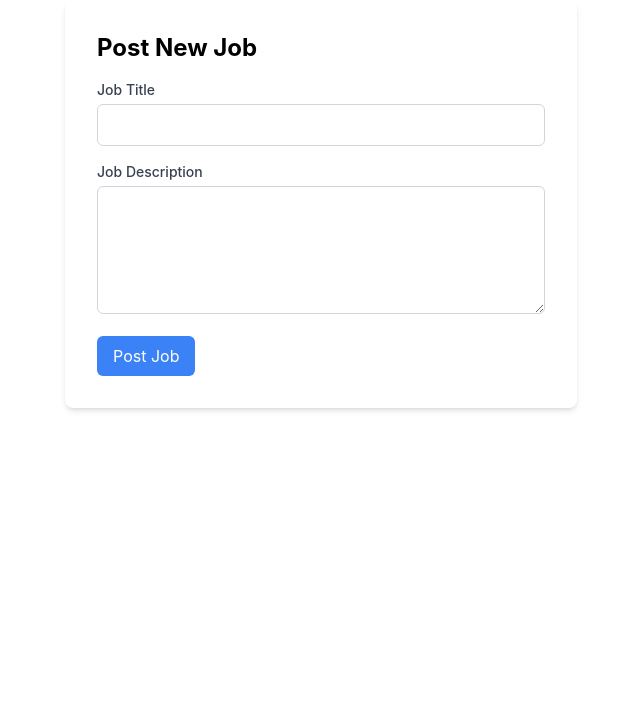
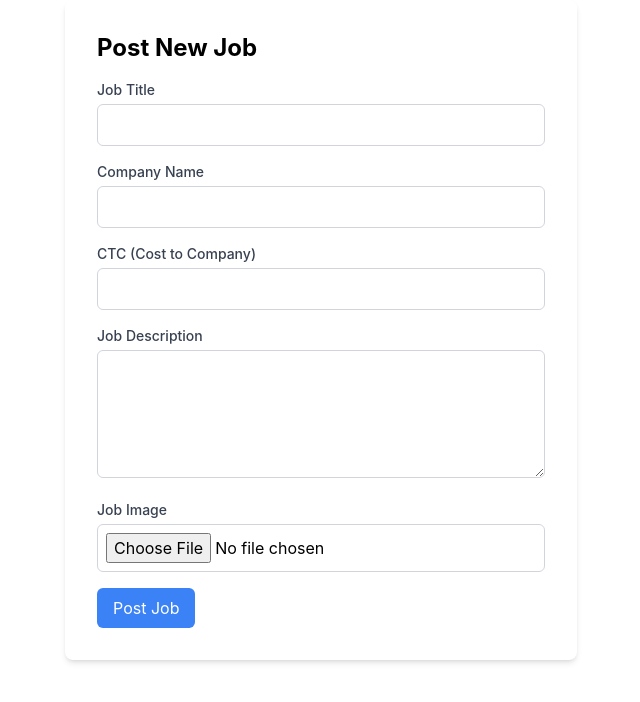
Before and after one commit to mohitarora8181/placement-cell, a React (Create React App) app: page /admin in a window 1280 px wide. Shown: the top 702 px of the page, without its empty margins (319-959 px from the left). Built offline with nearby package versions, Linux system fonts and the light colour scheme; no server answers.

Commit message:
Added fields for company name, ctc etc.

```diff
--- a/src/pages/AdminPage.jsx
+++ b/src/pages/AdminPage.jsx
@@ -1,8 +1,14 @@
 import React, { useState } from 'react';
+import { useContext } from 'react';
+import { FirebaseContext } from '../context/Firebase';
 
 const AdminPage = () => {
+  const firebase = useContext(FirebaseContext);
   const [jobTitle, setJobTitle] = useState('');
   const [jobDescription, setJobDescription] = useState('');
+  const [jobImage, setJobImage] = useState(null);
+  const [companyName, setCompanyName] = useState('');
+  const [ctc, setCTC] = useState('');
 
   const handleJobTitleChange = (e) => {
     setJobTitle(e.target.value);
@@ -12,14 +18,48 @@ const AdminPage = () => {
     setJobDescription(e.target.value);
   };
 
-  const handleSubmit = (e) => {
+  const handleImageChange = (e) => {
+    const file = e.target.files[0];
+    setJobImage(file);
+  };
+
+  const handleCompanyNameChange = (e) => {
+    setCompanyName(e.target.value);
+  };
+
+  const handleCTCChange = (e) => {
+    setCTC(e.target.value);
+  };
+
+  const handleSubmit = async(e) => {
     e.preventDefault();
-    // Handle form submission logic here, e.g., sending data to backend
-    console.log('Job Title:', jobTitle);
-    console.log('Job Description:', jobDescription);
-    // Reset form fields after submission
+    await firebase.postJob(jobTitle, companyName, ctc, jobDescription, jobImage);
+
+    // // Ensure required fields are not empty
+    // if (!jobTitle || !jobDescription || !companyName || !ctc) {
+    //   alert('Please enter job title, company name, CTC, and description');
+    //   return;
+    // }
+
+    // // Prepare FormData to include job data and image file
+    // const formData = new FormData();
+    // formData.append('jobTitle', jobTitle);
+    // formData.append('jobDescription', jobDescription);
+    // formData.append('companyName', companyName);
+    // formData.append('ctc', ctc);
+    // if (jobImage) {
+    //   formData.append('jobImage', jobImage);
+    // }
+
+    // // Send formData to backend for processing (e.g., posting job with image)
+    // console.log('Form data:', formData);
+
+    // // Reset form fields after submission
     setJobTitle('');
     setJobDescription('');
+    setJobImage(null);
+    setCompanyName('');
+    setCTC('');
   };
 
   return (
@@ -40,6 +80,32 @@ const AdminPage = () => {
           />
         </div>
         <div className="mb-4">
+          <label htmlFor="companyName" className="block text-sm font-medium text-gray-700">
+            Company Name
+          </label>
+          <input
+            type="text"
+            id="companyName"
+            className="mt-1 p-2 border border-gray-300 rounded-md w-full"
+            value={companyName}
+            onChange={handleCompanyNameChange}
+            required
+          />
+        </div>
+        <div className="mb-4">
+          <label htmlFor="ctc" className="block text-sm font-medium text-gray-700">
+            CTC (Cost to Company)
+          </label>
+          <input
+            type="text"
+            id="ctc"
+            className="mt-1 p-2 border border-gray-300 rounded-md w-full"
+            value={ctc}
+            onChange={handleCTCChange}
+            required
+          />
+        </div>
+        <div className="mb-4">
           <label htmlFor="jobDescription" className="block text-sm font-medium text-gray-700">
             Job Description
           </label>
@@ -50,6 +116,18 @@ const AdminPage = () => {
             onChange={handleJobDescriptionChange}
             required
           ></textarea>
+        </div>
+        <div className="mb-4">
+          <label htmlFor="jobImage" className="block text-sm font-medium text-gray-700">
+            Job Image
+          </label>
+          <input
+            type="file"
+            id="jobImage"
+            accept="image/*"
+            className="mt-1 p-2 border border-gray-300 rounded-md w-full"
+            onChange={handleImageChange}
+          />
         </div>
         <button
           type="submit"
```
